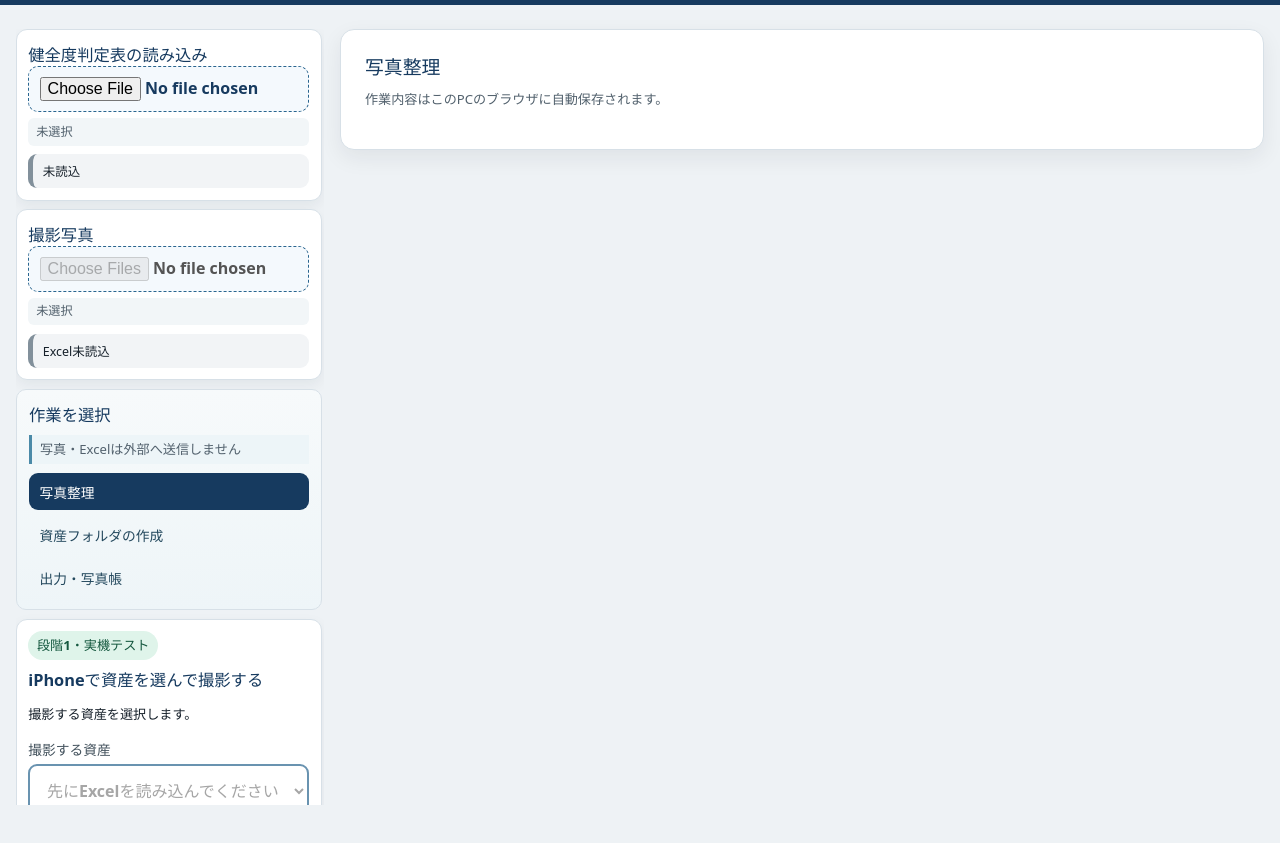
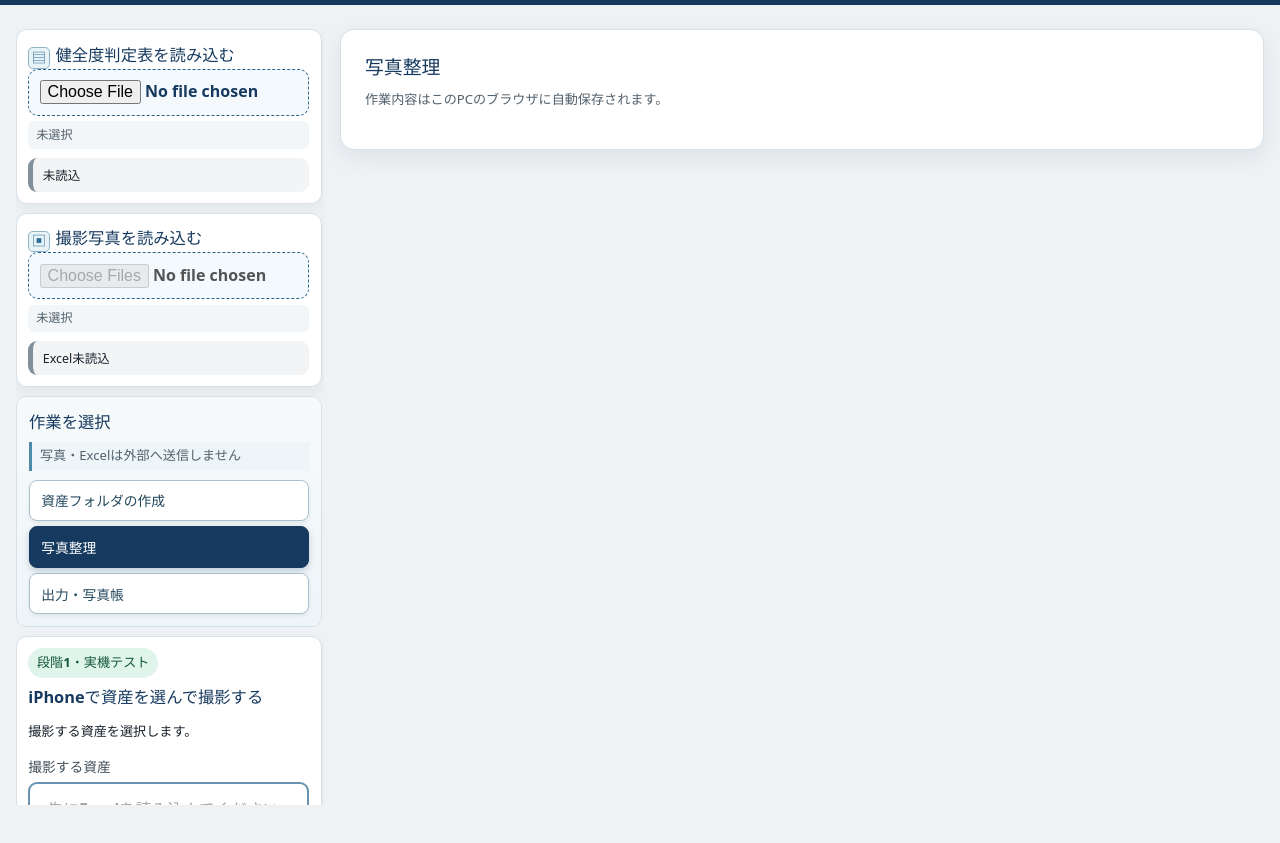
Before and after one commit to gp-0ga/sm-photo-organizer, a website built with Vite: page index.html in a window 1280 px wide. Shown: the part 59-902 px from the top of the page. Built offline with nearby package versions, Linux system fonts and the light colour scheme.

Commit message:
Clarify workspace buttons and import card labels

```diff
--- a/index.html
+++ b/index.html
@@ -26,7 +26,7 @@
       <section id="excel-panel" class="panel" aria-labelledby="excel-heading">
         <div class="step-label">1</div>
         <div class="step-body">
-          <div class="panel-title-row"><h2 id="excel-heading">健全度判定表の読み込み</h2></div>
+          <div class="panel-title-row"><h2 id="excel-heading"><span class="card-icon" aria-hidden="true">▤</span>健全度判定表を読み込む</h2></div>
           <label class="file-picker">
             <span>ファイルを選択</span>
             <input id="excel-input" type="file" accept=".xlsx" />
@@ -39,7 +39,7 @@
       <section id="photo-import-panel" class="panel" aria-labelledby="photo-import-heading">
         <div class="step-label">3</div>
         <div class="step-body">
-          <h2 id="photo-import-heading">撮影写真</h2>
+          <h2 id="photo-import-heading"><span class="card-icon" aria-hidden="true">▣</span>撮影写真を読み込む</h2>
           <label class="file-picker">
             <span>ファイルを選択</span>
             <input id="photo-input" type="file" accept="image/*,.heic,.heif" multiple disabled />
@@ -53,8 +53,8 @@
         <h2 id="work-select-heading">作業を選択</h2>
         <p class="local-only-note">写真・Excelは外部へ送信しません</p>
         <div class="work-select-list">
+          <button class="workspace-tab" data-workspace-tab="assets" type="button">資産フォルダの作成</button>
           <button class="workspace-tab active" data-workspace-tab="photos" type="button">写真整理</button>
-          <button class="workspace-tab" data-workspace-tab="assets" type="button">資産フォルダの作成</button>
           <button class="workspace-tab" data-workspace-tab="output" type="button">出力・写真帳</button>
         </div>
       </section>
--- a/src/styles.css
+++ b/src/styles.css
@@ -45,7 +45,11 @@ main { width: min(1440px, calc(100% - 2rem)); margin: 1.5rem auto 4rem; }
 .work-select-panel { display: grid; gap: .55rem; padding: .75rem; border: 1px solid #d7e0e7; border-radius: 10px; background: linear-gradient(180deg, #f7fafb, #eef5f8); }
 .work-select-panel h2 { color: #163a5f; font-size: 1rem; }
 .work-select-list { display: grid; gap: .35rem; }
-.work-select-list .workspace-tab { width: 100%; padding: .55rem .65rem; text-align: left; }
+.work-select-list .workspace-tab { width: 100%; min-height: 2.45rem; padding: .6rem .7rem; border: 1px solid #a9c0ce; border-radius: 8px; color: #23485d; background: white; box-shadow: 0 2px 4px rgb(23 33 43 / 8%); cursor: pointer; font-weight: 800; text-align: left; transition: border-color .15s ease, background .15s ease, transform .15s ease; }
+.work-select-list .workspace-tab:hover { border-color: #2f6f95; background: #f2f8fb; }
+.work-select-list .workspace-tab:active { transform: translateY(1px); }
+.work-select-list .workspace-tab.active { border-color: #163a5f; color: white; background: #163a5f; box-shadow: 0 3px 7px rgb(22 58 95 / 22%); }
+.card-icon { display: inline-grid; place-items: center; width: 1.35rem; height: 1.35rem; margin-right: .35rem; border: 1px solid #8eb1c5; border-radius: .3rem; color: #2f6f95; background: #e8f3f8; font-size: .9rem; line-height: 1; vertical-align: -.15rem; }
 .workspace-side .panel { grid-template-columns: 2rem minmax(0, 1fr); min-width: 0; border-radius: 11px; box-shadow: 0 5px 14px rgb(23 33 43 / 6%); }
 .workspace-side .step-label { border-radius: 11px 0 0 11px; font-size: 1rem; }
 .workspace-side .step-body { min-width: 0; overflow: hidden; padding: .7rem; }
```
